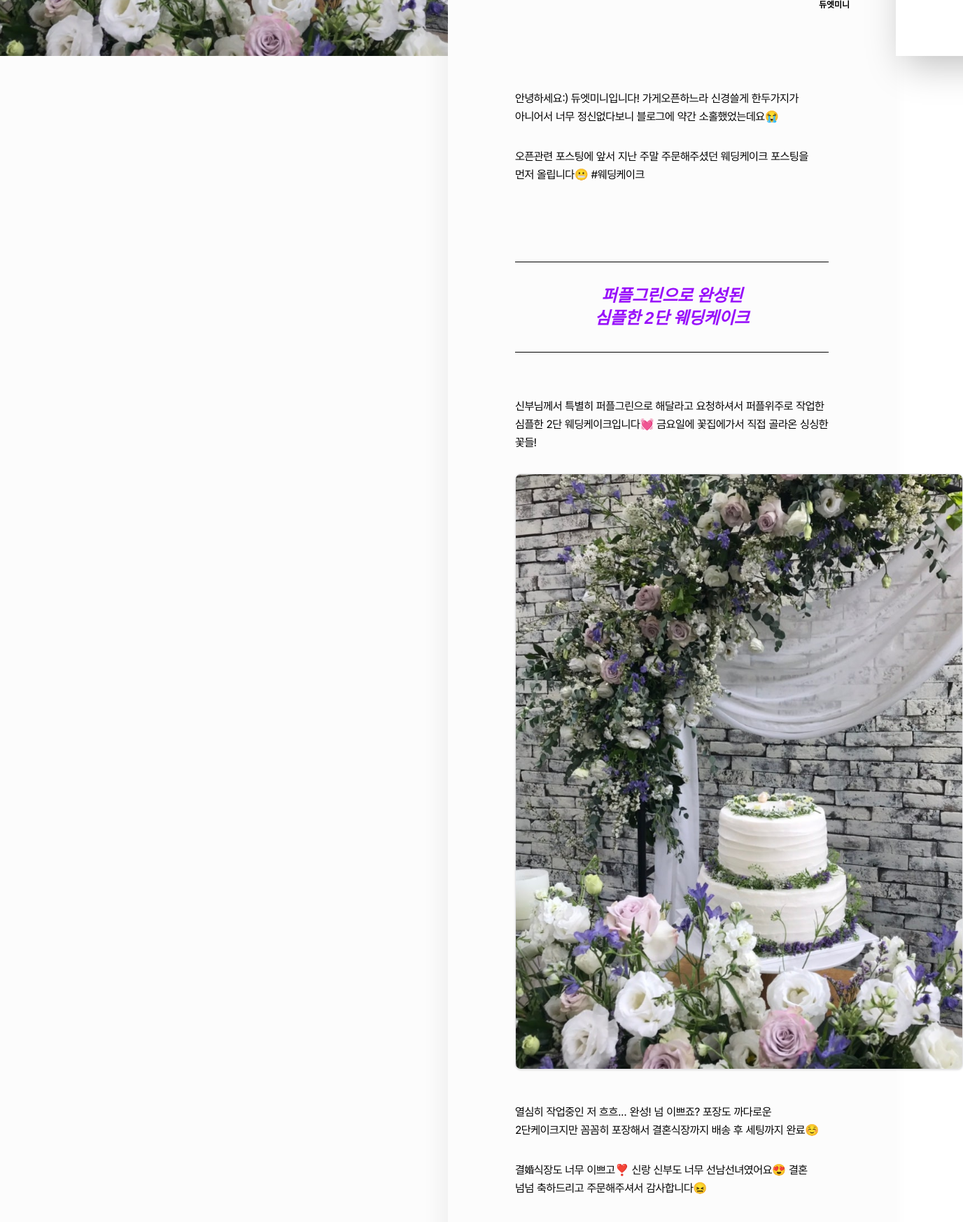
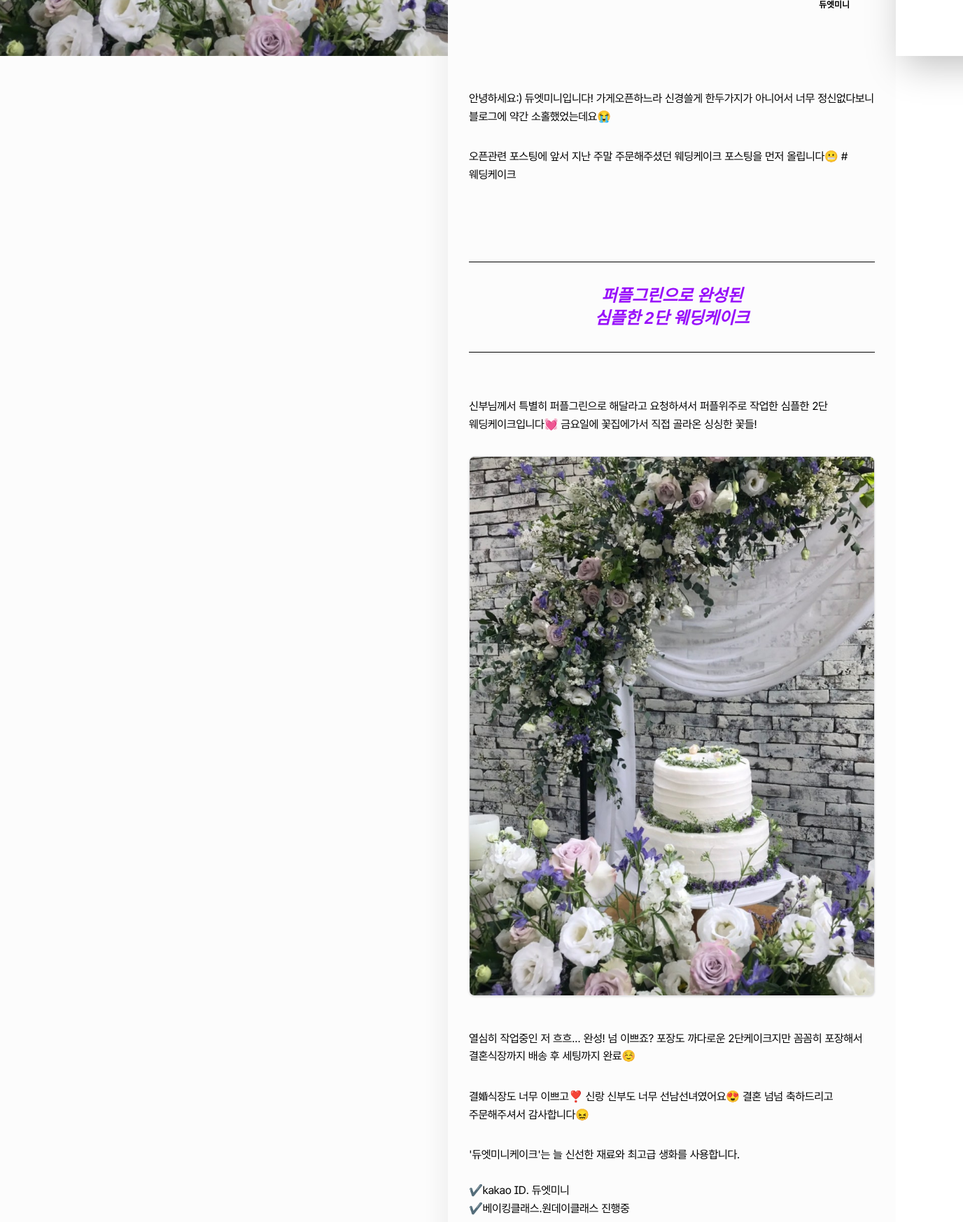
Before and after one commit to lebass98/Editor, a Next.js app: page /article/1 in a window 1280 px wide. Shown: the part 720-2467 px from the top of the page at 70% size, 1376 px wide, since content can reach past the window. Built offline with nearby package versions, Linux system fonts and the light colour scheme; a web font is replaced by a local one.

Commit message:
style: Standardize `lg` and `xl` horizontal padding and margin values in `AnimatedArticleContent`.

```diff
--- a/src/components/AnimatedArticleContent.tsx
+++ b/src/components/AnimatedArticleContent.tsx
@@ -55,7 +55,7 @@ export default function AnimatedArticleContent({ data }: { data: any }) {
                     whileInView={{ opacity: 1, y: 0 }}
                     viewport={{ once: true, margin: "-50px" }}
                     transition={{ duration: 0.5, ease: "easeOut" }}
-                    className="mb-8 px-3 lg:px-16 xl:px-24"
+                    className="mb-8 px-3 lg:px-[30px] xl:px-[30px]"
                 >
                     {data.body1}
                 </motion.p>
@@ -65,7 +65,7 @@ export default function AnimatedArticleContent({ data }: { data: any }) {
                     whileInView={{ opacity: 1, y: 0 }}
                     viewport={{ once: true, margin: "-50px" }}
                     transition={{ duration: 0.5, ease: "easeOut", delay: 0.1 }}
-                    className="mb-12 px-3 lg:px-16 xl:px-24"
+                    className="mb-12 px-3 lg:px-[30px] xl:px-[30px]"
                 >
                     {data.body2}
                 </motion.p>
@@ -75,7 +75,7 @@ export default function AnimatedArticleContent({ data }: { data: any }) {
                     whileInView={{ opacity: 1, scale: 1 }}
                     viewport={{ once: true, margin: "-50px" }}
                     transition={{ duration: 0.5, ease: "easeOut" }}
-                    className="my-16 flex justify-center border-y border-black py-8 mx-3 lg:mx-16 xl:mx-24"
+                    className="my-16 flex justify-center border-y border-black py-8 mx-3 lg:mx-[30px] xl:mx-[30px]"
                 >
                     <h2 className={`text-2xl font-bold text-center ${data.h2color} italic`}>
                         {data.h2.line1}<br />
@@ -88,7 +88,7 @@ export default function AnimatedArticleContent({ data }: { data: any }) {
                     whileInView={{ opacity: 1, y: 0 }}
                     viewport={{ once: true, margin: "-50px" }}
                     transition={{ duration: 0.5, ease: "easeOut" }}
-                    className="mb-8 px-3 lg:px-16 xl:px-24"
+                    className="mb-8 px-3 lg:px-[30px] xl:px-[30px]"
                 >
                     {data.body3}
                 </motion.p>
@@ -98,7 +98,7 @@ export default function AnimatedArticleContent({ data }: { data: any }) {
                     whileInView={{ opacity: 1, y: 0 }}
                     viewport={{ once: true, margin: "-50px" }}
                     transition={{ duration: 0.6, ease: "easeOut" }}
-                    className="mb-12 relative w-full bg-zinc-100 lg:rounded-lg lg:border lg:border-zinc-200 lg:shadow-sm lg:mx-16 xl:mx-24 overflow-hidden"
+                    className="mb-12 relative w-full lg:w-auto bg-zinc-100 lg:rounded-lg lg:border lg:border-zinc-200 lg:shadow-sm lg:mx-[30px] xl:mx-[30px] overflow-hidden"
                 >
                     <Image src={getImagePath(data.figureImage)} alt={data.title.line1} width={800} height={600} className="w-full h-auto object-contain" />
                 </motion.figure>
@@ -108,7 +108,7 @@ export default function AnimatedArticleContent({ data }: { data: any }) {
                     whileInView={{ opacity: 1, y: 0 }}
                     viewport={{ once: true, margin: "-50px" }}
                     transition={{ duration: 0.5, ease: "easeOut" }}
-                    className="mb-8 px-3 lg:px-16 xl:px-24"
+                    className="mb-8 px-3 lg:px-[30px] xl:px-[30px]"
                 >
                     {data.body4}
                 </motion.p>
@@ -118,7 +118,7 @@ export default function AnimatedArticleContent({ data }: { data: any }) {
                     whileInView={{ opacity: 1, y: 0 }}
                     viewport={{ once: true, margin: "-50px" }}
                     transition={{ duration: 0.5, ease: "easeOut", delay: 0.1 }}
-                    className="mb-8 px-3 lg:px-16 xl:px-24"
+                    className="mb-8 px-3 lg:px-[30px] xl:px-[30px]"
                 >
                     {data.body5}
                 </motion.p>
@@ -128,7 +128,7 @@ export default function AnimatedArticleContent({ data }: { data: any }) {
                     whileInView={{ opacity: 1, y: 0 }}
                     viewport={{ once: true, margin: "-50px" }}
                     transition={{ duration: 0.5, ease: "easeOut", delay: 0.2 }}
-                    className="mb-16 px-3 lg:px-16 xl:px-24"
+                    className="mb-16 px-3 lg:px-[30px] xl:px-[30px]"
                 >
                     {data.body6}<br /><br />
                     {data.body7.split('\n').map((line: string, i: number) => (
@@ -142,7 +142,7 @@ export default function AnimatedArticleContent({ data }: { data: any }) {
                     whileInView={{ opacity: 1, y: 0 }}
                     viewport={{ once: true, margin: "-50px" }}
                     transition={{ duration: 0.6, ease: "easeOut" }}
-                    className="mt-20 pt-10 border-t border-zinc-200 px-3 lg:px-16 xl:px-24"
+                    className="mt-20 pt-10 border-t border-zinc-200 px-3 lg:px-[30px] xl:px-[30px]"
                 >
                     <div className="text-[13px] font-bold mb-6 uppercase tracking-wider">ABOUT AUTHOR</div>
                     <div className="flex items-start gap-5">
```
